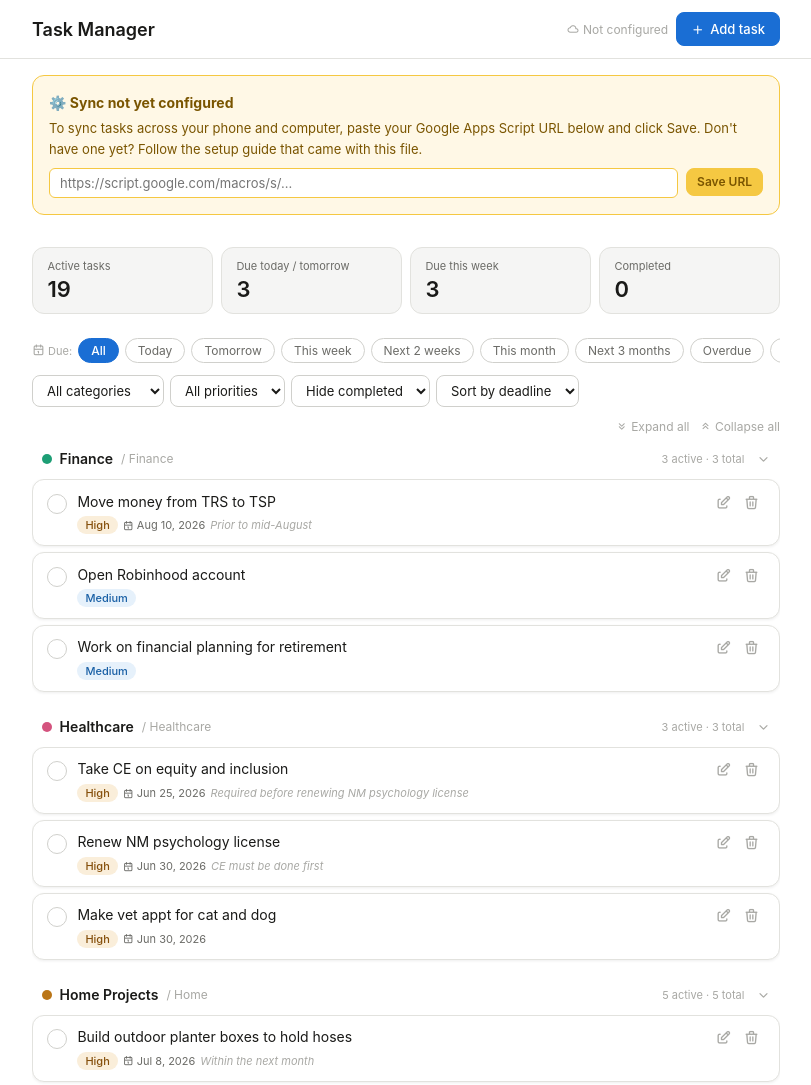
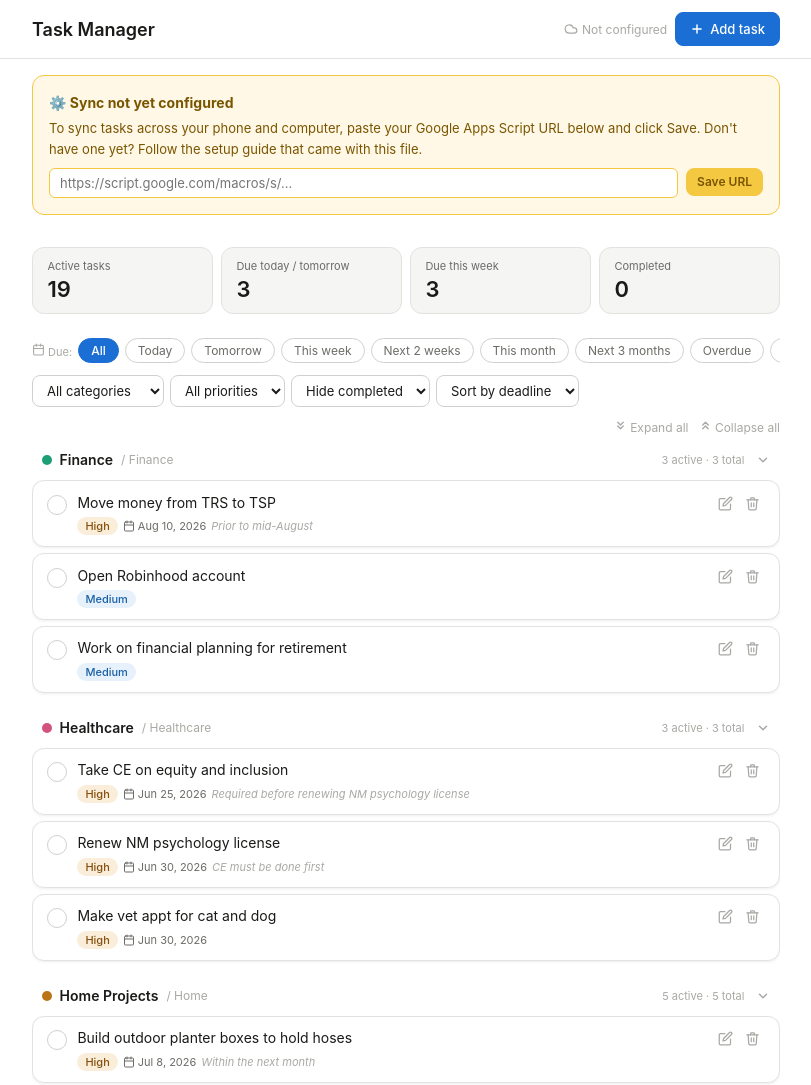
Before and after one commit to DrJackMD/To-do, a plain HTML site: page index.html in a window 1280 px wide. Shown: the top 1085 px of the page, without its empty margins (234-1045 px from the left). Drawn offline with Linux system fonts and the light colour scheme.

```diff
--- a/index.html
+++ b/index.html
@@ -8,7 +8,7 @@
 <meta name="apple-mobile-web-app-status-bar-style" content="default" />
 <meta name="apple-mobile-web-app-title" content="Task Manager" />
 <title>Task Manager</title>
-<link rel="stylesheet" href="https://cdn.jsdelivr.net/npm/@tabler/icons-webfont@3.19.0/tabler-icons.min.css" />
+
 <style>
 /* ── THEME ─────────────────────────────────────────────────────── */
 :root {
@@ -165,8 +165,8 @@
         <div class="app-title">Task Manager</div>
       </div>
       <div class="header-actions">
-        <span class="sync-status" id="sync-status"><i class="ti ti-cloud"></i> <span id="sync-text">Not configured</span></span>
-        <button class="btn primary" onclick="openModal()"><i class="ti ti-plus"></i> Add task</button>
+        <span class="sync-status" id="sync-status"><svg width="14" height="14" viewBox="0 0 24 24" fill="none" stroke="currentColor" stroke-width="2" stroke-linecap="round" stroke-linejoin="round"><path d="M17.5 19H9a7 7 0 1 1 6.71-9h1.79a4.5 4.5 0 1 1 0 9Z"/></svg> <span id="sync-text">Not configured</span></span>
+        <button class="btn primary" onclick="openModal()"><svg width="14" height="14" viewBox="0 0 24 24" fill="none" stroke="currentColor" stroke-width="2.5" stroke-linecap="round"><line x1="12" y1="5" x2="12" y2="19"/><line x1="5" y1="12" x2="19" y2="12"/></svg> Add task</button>
       </div>
     </div>
   </div>
@@ -193,7 +193,7 @@
   </div>
 
   <div class="window-bar">
-    <span class="win-label"><i class="ti ti-calendar" style="font-size:13px"></i> Due:</span>
+    <span class="win-label"><svg width="13" height="13" viewBox="0 0 24 24" fill="none" stroke="currentColor" stroke-width="2" stroke-linecap="round" stroke-linejoin="round"><rect x="3" y="4" width="18" height="18" rx="2"/><line x1="16" y1="2" x2="16" y2="6"/><line x1="8" y1="2" x2="8" y2="6"/><line x1="3" y1="10" x2="21" y2="10"/></svg> Due:</span>
     <button class="win-btn active" data-w="all"     onclick="setWindow('all',this)">All</button>
     <button class="win-btn"        data-w="0"       onclick="setWindow('0',this)">Today</button>
     <button class="win-btn"        data-w="1"       onclick="setWindow('1',this)">Tomorrow</button>
@@ -227,8 +227,8 @@
   </div>
 
   <div class="collapse-row">
-    <button onclick="expandAll()"><i class="ti ti-chevrons-down"></i> Expand all</button>
-    <button onclick="collapseAll()"><i class="ti ti-chevrons-up"></i> Collapse all</button>
+    <button onclick="expandAll()"><svg width="13" height="13" viewBox="0 0 24 24" fill="none" stroke="currentColor" stroke-width="2.5" stroke-linecap="round" stroke-linejoin="round"><polyline points="7 6 12 11 17 6"/><polyline points="7 13 12 18 17 13"/></svg> Expand all</button>
+    <button onclick="collapseAll()"><svg width="13" height="13" viewBox="0 0 24 24" fill="none" stroke="currentColor" stroke-width="2.5" stroke-linecap="round" stroke-linejoin="round"><polyline points="17 11 12 6 7 11"/><polyline points="17 18 12 13 7 18"/></svg> Collapse all</button>
   </div>
 
   <div id="task-list"></div>
@@ -508,11 +508,11 @@
 function getCountdown(due, done){
   if(!due||done) return '';
   const d = daysDiff(due);
-  if(d<0)  return `<span class="countdown red"><i class="ti ti-alert-circle"></i> ${Math.abs(d)}d overdue</span>`;
-  if(d===0)return `<span class="countdown red"><i class="ti ti-clock"></i> Due today</span>`;
-  if(d===1)return `<span class="countdown amber"><i class="ti ti-clock"></i> Due tomorrow</span>`;
-  if(d<=7) return `<span class="countdown amber"><i class="ti ti-clock"></i> ${d}d left</span>`;
-  return `<span class="countdown"><i class="ti ti-calendar"></i> ${fmtDate(due)}</span>`;
+  if(d<0)  return `<span class="countdown red"><svg width="12" height="12" viewBox="0 0 24 24" fill="none" stroke="currentColor" stroke-width="2" stroke-linecap="round" stroke-linejoin="round" style="display:inline;vertical-align:middle"><circle cx="12" cy="12" r="10"/><line x1="12" y1="8" x2="12" y2="12"/><line x1="12" y1="16" x2="12.01" y2="16"/></svg> ${Math.abs(d)}d overdue</span>`;
+  if(d===0)return `<span class="countdown red"><svg width="12" height="12" viewBox="0 0 24 24" fill="none" stroke="currentColor" stroke-width="2" stroke-linecap="round" style="display:inline;vertical-align:middle"><circle cx="12" cy="12" r="10"/><polyline points="12 6 12 12 16 14"/></svg> Due today</span>`;
+  if(d===1)return `<span class="countdown amber"><svg width="12" height="12" viewBox="0 0 24 24" fill="none" stroke="currentColor" stroke-width="2" stroke-linecap="round" style="display:inline;vertical-align:middle"><circle cx="12" cy="12" r="10"/><polyline points="12 6 12 12 16 14"/></svg> Due tomorrow</span>`;
+  if(d<=7) return `<span class="countdown amber"><svg width="12" height="12" viewBox="0 0 24 24" fill="none" stroke="currentColor" stroke-width="2" stroke-linecap="round" style="display:inline;vertical-align:middle"><circle cx="12" cy="12" r="10"/><polyline points="12 6 12 12 16 14"/></svg> ${d}d left</span>`;
+  return `<span class="countdown"><svg width="12" height="12" viewBox="0 0 24 24" fill="none" stroke="currentColor" stroke-width="2" stroke-linecap="round" stroke-linejoin="round" style="display:inline;vertical-align:middle"><rect x="3" y="4" width="18" height="18" rx="2"/><line x1="16" y1="2" x2="16" y2="6"/><line x1="8" y1="2" x2="8" y2="6"/><line x1="3" y1="10" x2="21" y2="10"/></svg> ${fmtDate(due)}</span>`;
 }
 
 // ── COLLAPSE ──────────────────────────────────────────────────────
@@ -569,7 +569,7 @@
 
   const container = document.getElementById('task-list');
   if(!vis.length){
-    container.innerHTML='<div class="empty"><i class="ti ti-check" style="font-size:28px;display:block;margin-bottom:8px"></i>No tasks here</div>';
+    container.innerHTML='<div class="empty"><svg width="32" height="32" viewBox="0 0 24 24" fill="none" stroke="currentColor" stroke-width="2" stroke-linecap="round" stroke-linejoin="round" style="display:block;margin-bottom:8px"><polyline points="20 6 9 17 4 12"/></svg>No tasks here</div>';
     updateStats(); return;
   }
 
@@ -589,7 +589,7 @@
         <span class="cat-name">${cat}</span>
         ${parent ? `<span class="cat-parent">/ ${parent}</span>` : ''}
         <span class="cat-count">${catTasks.filter(t=>!t.done).length} active · ${catTasks.length} total</span>
-        <span class="chevron${isCol?' collapsed':''}" id="${cid}"><i class="ti ti-chevron-down"></i></span>
+        <span class="chevron${isCol?' collapsed':''}" id="${cid}"><svg width="14" height="14" viewBox="0 0 24 24" fill="none" stroke="currentColor" stroke-width="2.5" stroke-linecap="round" stroke-linejoin="round"><polyline points="6 9 12 15 18 9"/></svg></span>
       </div>
       <div class="cat-body${isCol?' collapsed':''}" id="${sid}" data-cat="${cat}">`;
 
@@ -598,20 +598,20 @@
       const priMap = {urgent:'Urgent',high:'High',medium:'Medium',low:'Low'};
       html += `<div class="task-card${t.done?' done':''}" id="tc-${t.id}">
         <button class="check-btn" onclick="toggleDone('${t.id}')" aria-label="${t.done?'Mark incomplete':'Mark complete'}">
-          ${t.done ? '<i class="ti ti-check" style="font-size:12px;color:#fff"></i>' : ''}
+          ${t.done ? '<svg width="11" height="11" viewBox="0 0 24 24" fill="none" stroke="#fff" stroke-width="3" stroke-linecap="round" stroke-linejoin="round"><polyline points="20 6 9 17 4 12"/></svg>' : ''}
         </button>
         <div class="task-body">
           <div class="task-name">${t.name}</div>
           <div class="task-meta">
             <span class="badge ${t.done?'done-b':t.pri}">${priMap[t.pri]||t.pri}</span>
-            ${rl ? `<span class="badge recur"><i class="ti ti-refresh" style="font-size:10px"></i>${rl}</span>` : ''}
+            ${rl ? `<span class="badge recur"><svg width="10" height="10" viewBox="0 0 24 24" fill="none" stroke="currentColor" stroke-width="2.5" stroke-linecap="round" stroke-linejoin="round" style="display:inline;vertical-align:middle"><polyline points="23 4 23 10 17 10"/><path d="M20.49 15a9 9 0 1 1-2.12-9.36L23 10"/></svg>${rl}</span>` : ''}
             ${getCountdown(t.due, t.done)}
             ${t.notes ? `<span class="note-txt">${t.notes}</span>` : ''}
           </div>
         </div>
         <div class="task-actions">
-          <button class="icon-btn" onclick="editTask('${t.id}')" aria-label="Edit"><i class="ti ti-edit"></i></button>
-          <button class="icon-btn" onclick="deleteTask('${t.id}')" aria-label="Delete"><i class="ti ti-trash"></i></button>
+          <button class="icon-btn" onclick="editTask('${t.id}')" aria-label="Edit"><svg width="15" height="15" viewBox="0 0 24 24" fill="none" stroke="currentColor" stroke-width="2" stroke-linecap="round" stroke-linejoin="round"><path d="M11 4H4a2 2 0 0 0-2 2v14a2 2 0 0 0 2 2h14a2 2 0 0 0 2-2v-7"/><path d="M18.5 2.5a2.121 2.121 0 0 1 3 3L12 15l-4 1 1-4 9.5-9.5z"/></svg></button>
+          <button class="icon-btn" onclick="deleteTask('${t.id}')" aria-label="Delete"><svg width="15" height="15" viewBox="0 0 24 24" fill="none" stroke="currentColor" stroke-width="2" stroke-linecap="round" stroke-linejoin="round"><polyline points="3 6 5 6 21 6"/><path d="M19 6l-1 14a2 2 0 0 1-2 2H8a2 2 0 0 1-2-2L5 6"/><path d="M10 11v6"/><path d="M14 11v6"/><path d="M9 6V4a1 1 0 0 1 1-1h4a1 1 0 0 1 1 1v2"/></svg></button>
         </div>
       </div>`;
     });
```
